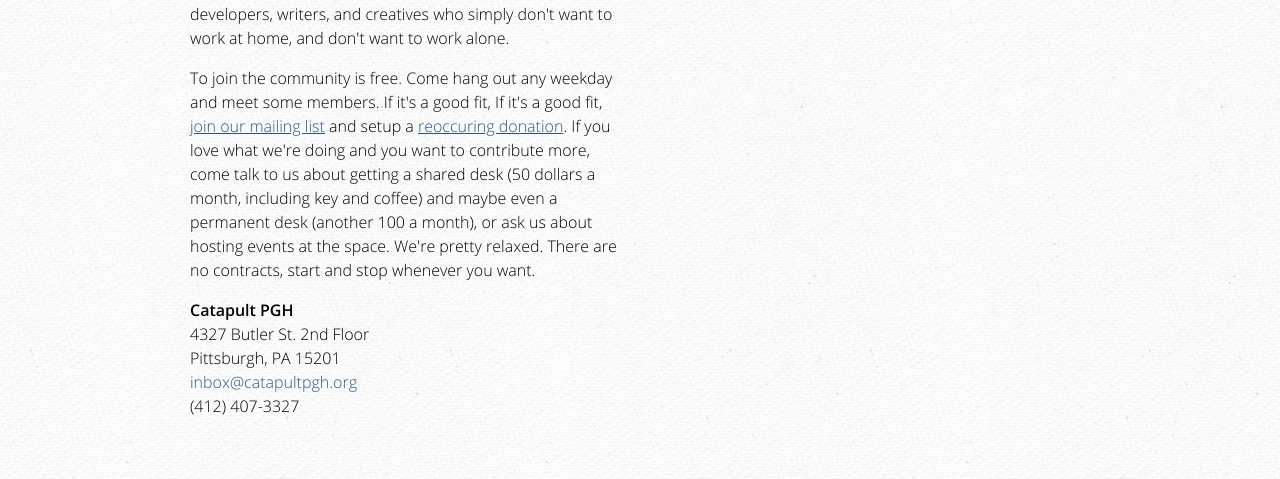
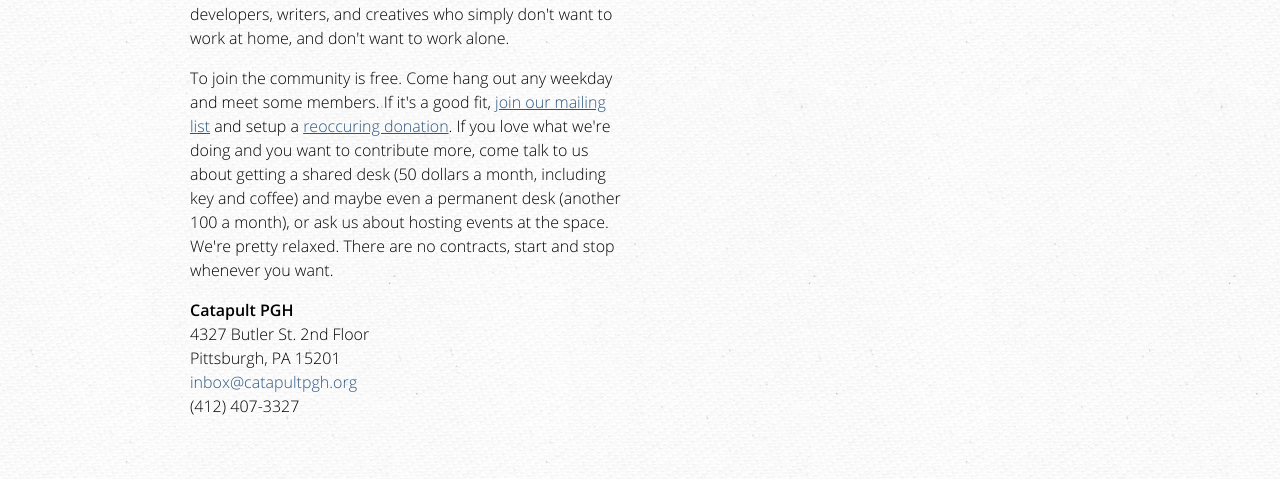
Before and after one commit to catapultpgh/catapultpgh-site, a PHP site: page / in a window 1280 px wide. Shown: the part 899-1378 px from the top of the page. Run offline with PHP 8.4, Linux system fonts and the light colour scheme; some libraries are stand-ins or nearby versions.

Commit message:
typo change on index

```diff
--- a/index.php
+++ b/index.php
@@ -15,7 +15,7 @@ include('parts/header.php');
 
              <p>We are a group Pittsburgh-based entrepreneurs, designers, developers, writers, and creatives who simply don't want to work at home, and don't want to work alone.</p>
 
-             <p>To join the community is free. Come hang out any weekday and meet some members. If it's a good fit, If it's a good fit, <a href="http://eepurl.com/rQ2Kn" target="blank">join our mailing list</a> and setup a <a href="https://www.gittip.com/catapultpgh/" target="blank">reoccuring donation</a>. If you love what we're doing and you want to contribute more, come talk to us about getting a shared desk (50 dollars a month, including key and coffee) and maybe even a permanent desk (another 100 a month), or ask us about hosting events at the space. We're pretty relaxed. There are no contracts, start and stop whenever you want.</p>
+             <p>To join the community is free. Come hang out any weekday and meet some members. If it's a good fit, <a href="http://eepurl.com/rQ2Kn" target="blank">join our mailing list</a> and setup a <a href="https://www.gittip.com/catapultpgh/" target="blank">reoccuring donation</a>. If you love what we're doing and you want to contribute more, come talk to us about getting a shared desk (50 dollars a month, including key and coffee) and maybe even a permanent desk (another 100 a month), or ask us about hosting events at the space. We're pretty relaxed. There are no contracts, start and stop whenever you want.</p>
 
             <ul class="contact-info">
                 <li><strong>Catapult PGH</strong></li>
```
